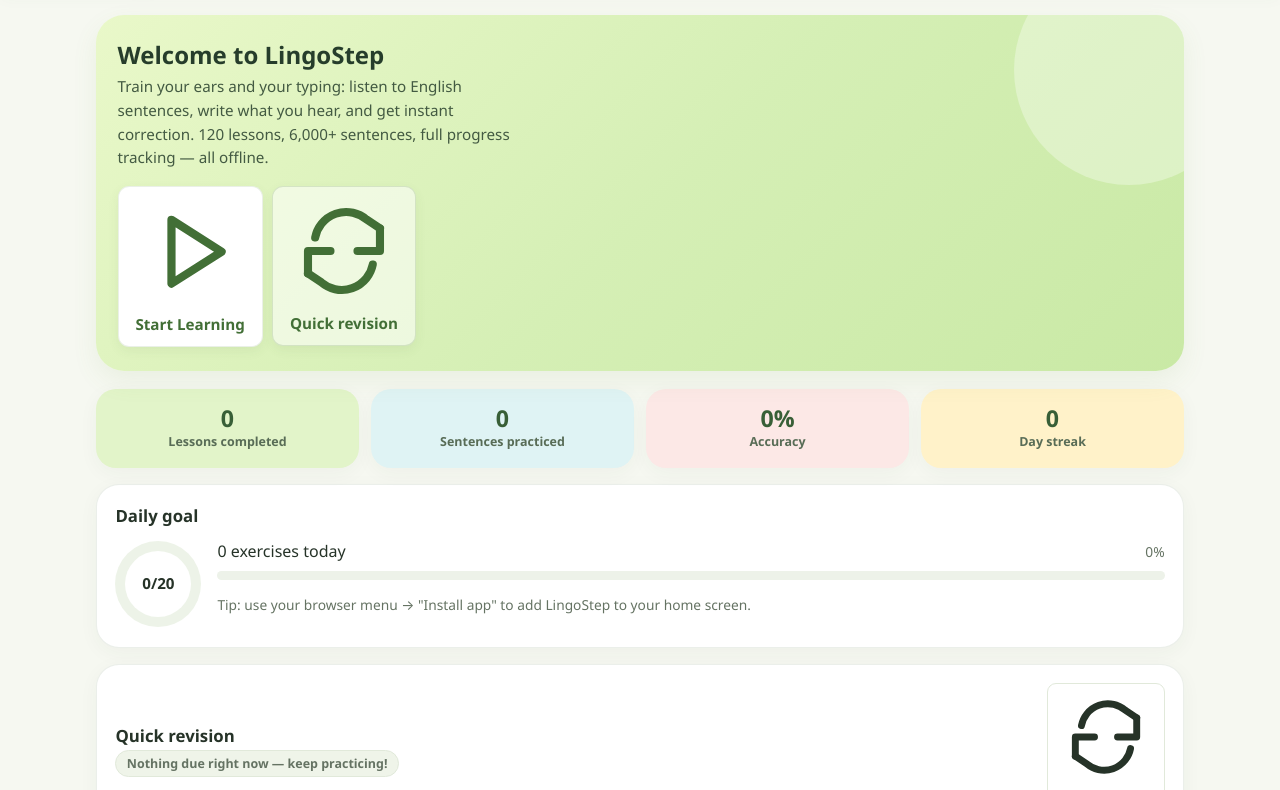
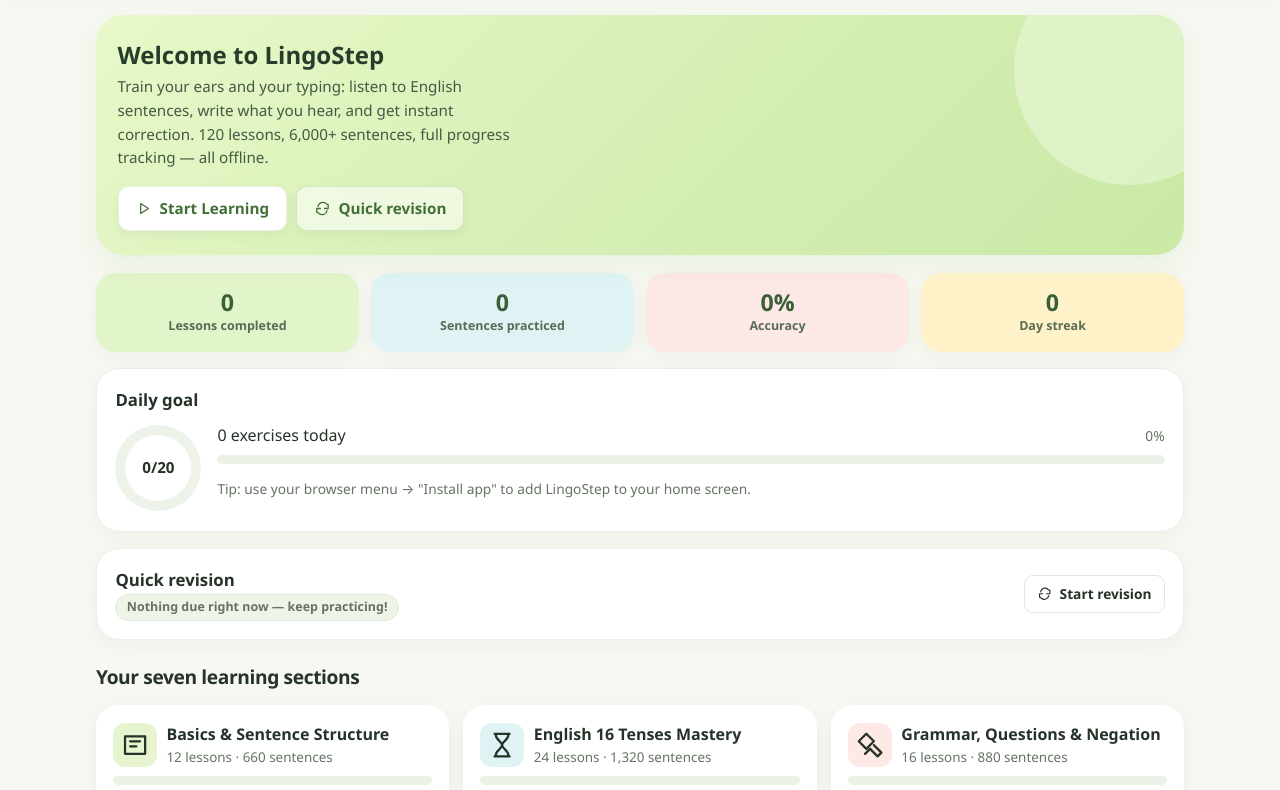
Before and after one commit to anamiir2-collab/LingoStep, a website with bundled scripts: page index.html in a window 1280 px wide. Shown: the part 61-851 px from the top of the page. Built offline with nearby package versions, Linux system fonts and the light colour scheme.

Commit message:
Style centralized editable SVG icons

```diff
--- a/css/style.css
+++ b/css/style.css
@@ -743,3 +743,23 @@
 }
 [data-theme="dark"] .stat-card .stat-value { color: var(--primary-strong); }
 [data-theme="dark"] .stat-card .stat-label { color: var(--muted); }
+
+
+/* Central SVG icon system: icon artwork is editable in js/icon-config.js */
+.ui-icon {
+  display: inline-flex;
+  width: 1.2em;
+  height: 1.2em;
+  flex: 0 0 auto;
+  align-items: center;
+  justify-content: center;
+  vertical-align: middle;
+}
+.ui-icon svg { display: block; width: 100%; height: 100%; overflow: visible; }
+.icon-label { display: inline-flex; align-items: center; justify-content: center; gap: .45rem; }
+.icon-label .ui-icon { width: 1.12em; height: 1.12em; }
+.section-icon .ui-icon { width: 1.45em; height: 1.45em; }
+.mobile-nav-icon.ui-icon { width: 42px; height: 42px; }
+.mobile-nav-link.is-active .mobile-nav-icon.ui-icon { width: 58px; height: 58px; }
+.big .ui-icon { width: 1.8em; height: 1.8em; }
+.card-title .icon-label, h2 .icon-label, h3 .icon-label { justify-content: flex-start; }
```
